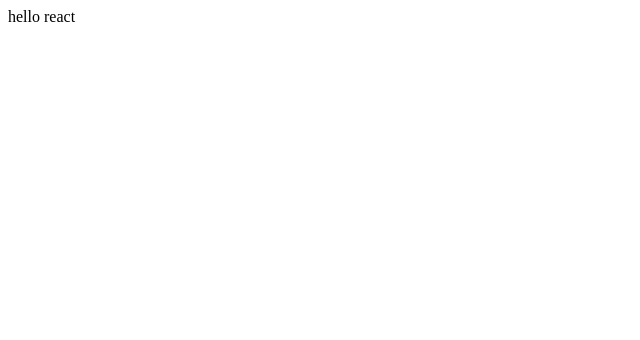
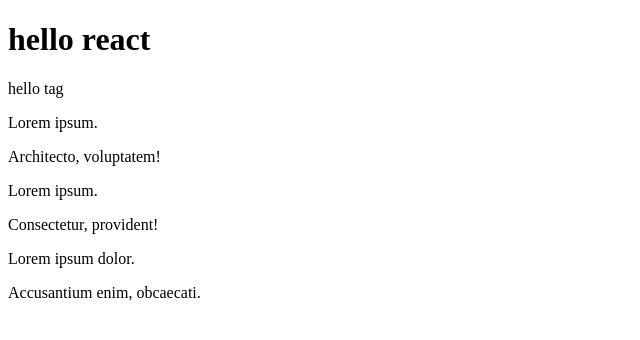
Before and after one commit to JeongHyun-Ha/learn-react, a React (Vite) app: page / in a window 1280 px wide. Shown: the top 340 px of the page, without its empty margins (0-640 px from the left). Built offline with nearby package versions, Linux system fonts and the light colour scheme.

Commit message:
최상이 컴포넌트 1개, Fragment

```diff
--- a/src/App.jsx
+++ b/src/App.jsx
@@ -1,7 +1,41 @@
+function MyComp2() {
+  // 최상위 컴포넌트를 사용하지 않을 때 -> fragment 사용 <></>
+  return (
+    <>
+      <p>Lorem ipsum dolor.</p>
+      <p>Accusantium enim, obcaecati.</p>
+    </>
+  );
+}
+
+function MyComp() {
+  // 최상위 컴포넌트는 1개임
+  return (
+    <div>
+      <p>Lorem ipsum.</p>
+      <p>Consectetur, provident!</p>
+    </div>
+  );
+}
+
+function MyTag() {
+  // jsx 코드가 여러 줄일 때 () 사용
+  return (
+    <div>
+      hello tag
+      <p>Lorem ipsum.</p>
+      <p>Architecto, voluptatem!</p>
+    </div>
+  );
+}
+
 function App() {
   return (
     <>
-      <div>hello react</div>
+      <h1>hello react</h1>
+      <MyTag />
+      <MyComp />
+      <MyComp2 />
     </>
   );
 }
```
